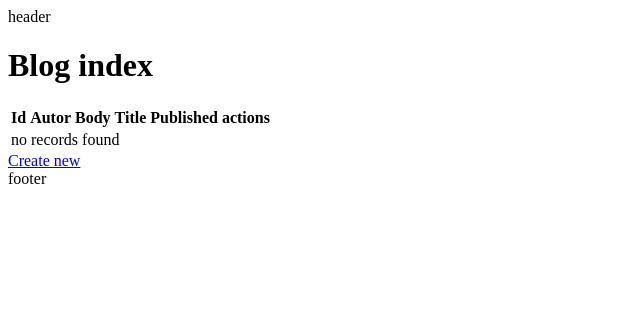
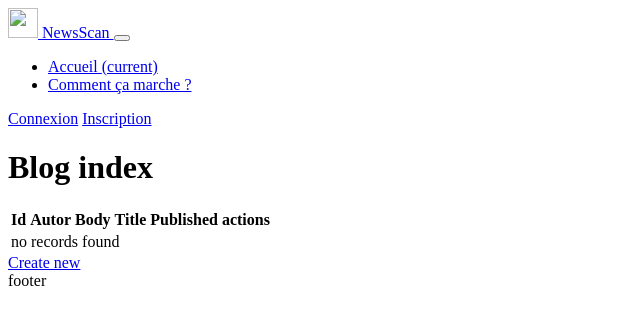
Before and after one commit to Backins/hackathon-fakenews, a Symfony app: template templates/blog/index.html.twig in a window 1280 px wide. Shown: the top 325 px of the page, without its empty margins (0-640 px from the left). Run offline with Twig, Linux system fonts and the light colour scheme; the template is opened without the code that fills it, so the values that code supplies are empty; some libraries are stand-ins or nearby versions.

Commit message:
Add bootstrap on blog index and index

```diff
--- a/assets/css/app.css
+++ /dev/null
@@ -1,3 +0,0 @@
-body {
-    background-color: lightgray;
-}
--- a/assets/css/app.scss
+++ b/assets/css/app.scss
@@ -13,3 +13,7 @@
     font-size: 14px;
     font-family: 'Raleway', sans-serif;
 }
+
+
+@import "override/boostrap";
+@import "newsscan/class/class";
--- /dev/null
+++ b/assets/css/newsscan/class/_parts/button.scss
@@ -0,0 +1,3 @@
+button.btn-newsscan-red, a.btn-newsscan-red {
+  background-color: $colorRed;
+}
--- /dev/null
+++ b/assets/css/newsscan/class/class.scss
@@ -0,0 +1 @@
+@import "_parts/button";
--- /dev/null
+++ b/assets/css/override/boostrap.scss
@@ -0,0 +1 @@
+@import "_parts/bootstrap/button";
--- a/templates/components/header.html.twig
+++ b/templates/components/header.html.twig
@@ -1,3 +1,41 @@
-<div>
-    header
-</div>
+<nav class="navbar navbar-expand-lg navbar-light bg-light">
+    <a class="navbar-brand" href="{{ path('app_default_index') }}">
+        <img src="#" width="30" height="30" class="d-inline-block align-top" alt="">
+        NewsScan
+    </a>
+    <button class="navbar-toggler" type="button" data-toggle="collapse" data-target="#navbarSupportedContent" aria-controls="navbarSupportedContent" aria-expanded="false" aria-label="Toggle navigation">
+        <span class="navbar-toggler-icon"></span>
+    </button>
+
+    <div class="collapse navbar-collapse" id="navbarSupportedContent">
+        <ul class="navbar-nav mr-auto">
+            <li class="nav-item active">
+                <a class="nav-link" href="{{ path('app_default_index') }}">Accueil <span class="sr-only">(current)</span></a>
+            </li>
+            <li class="nav-item">
+                <a class="nav-link" href="#">Comment ça marche ?</a>
+            </li>
+            {% if is_granted('IS_AUTHENTICATED_FULLY') %}
+                {% if is_granted('ROLE_ADMIN') %}
+                    <li class="nav-item dropdown">
+                        <a class="nav-link dropdown-toggle" href="#" id="navbarDropdown" role="button" data-toggle="dropdown" aria-haspopup="true" aria-expanded="false">
+                            Admin menu
+                        </a>
+                        <div class="dropdown-menu" aria-labelledby="navbarDropdown">
+                            <a class="dropdown-item" href="#">Target Source</a>
+                            <a class="dropdown-item" href="#">Blog</a>
+                        </div>
+                    </li>
+                {% endif %}
+            {% endif %}
+        </ul>
+        <div class="inline">
+            {% if is_granted('IS_AUTHENTICATED_FULLY') %}
+                <a href="{{ path('app_security_logout') }}" class="btn btn-secondary">Déconnexion</a>
+            {% else %}
+                <a href="{{ path('app_security_login') }}" class="btn btn-light">Connexion</a>
+                <a href="{{ path('user_new') }}" class="btn btn-success">Inscription</a>
+            {% endif %}
+        </div>
+    </div>
+</nav>
```
Also changed, not shown: templates/front/index.html.twig (+3 -11 lines), assets/css/override/_parts/bootstrap/button.scss (added), public/build/app.css.
